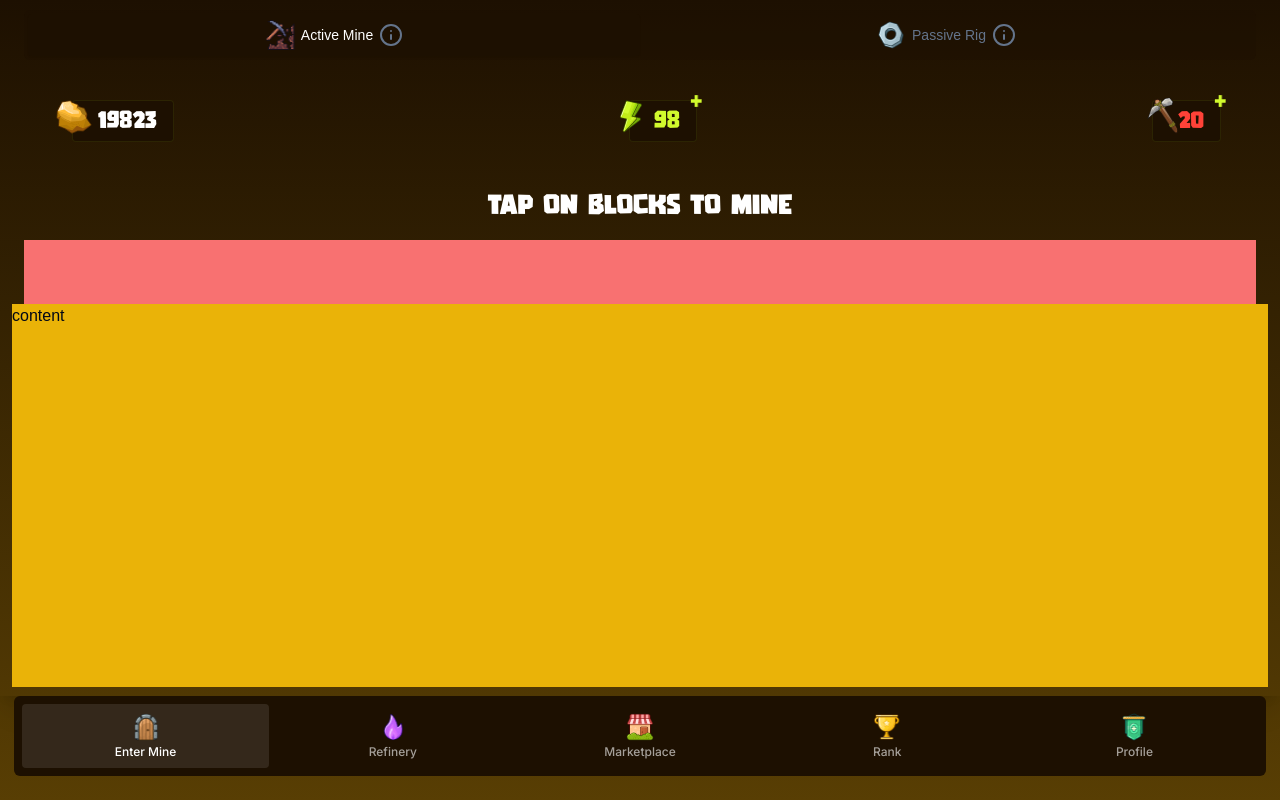
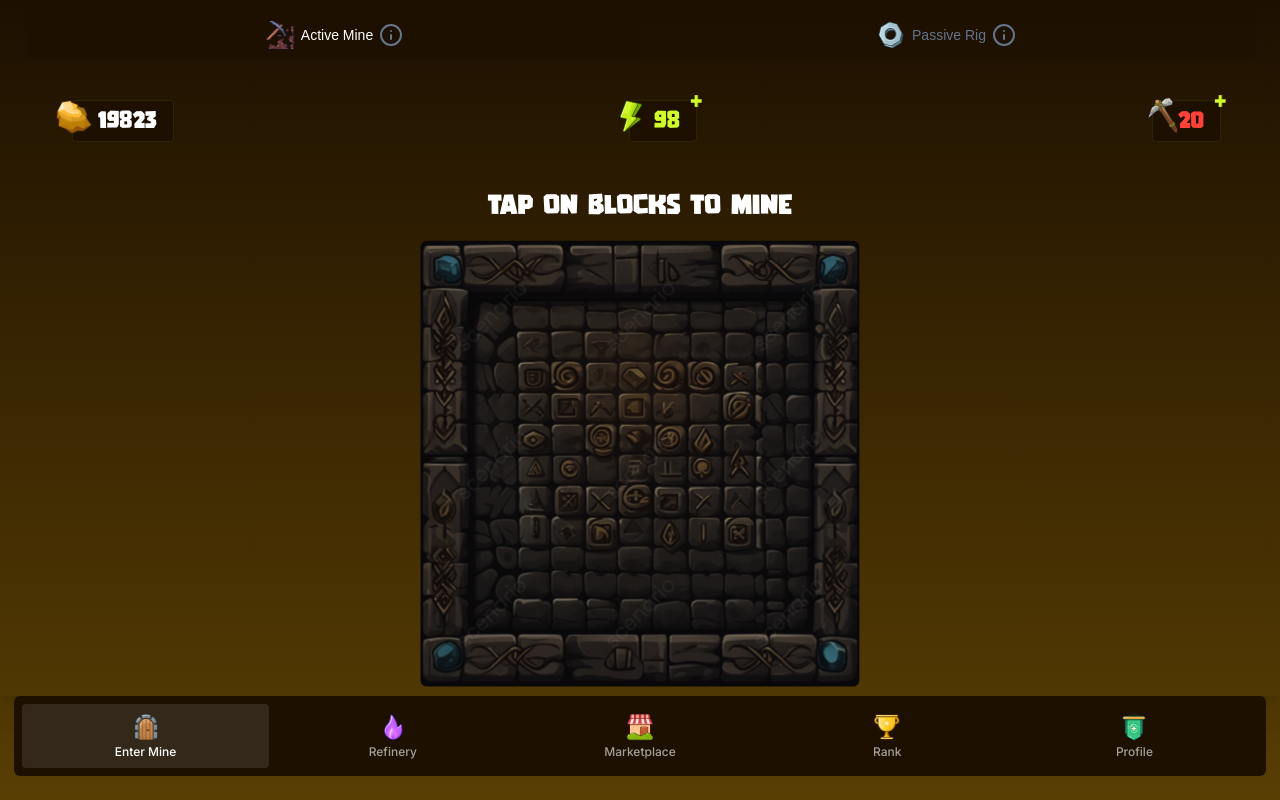
Before and after one commit to iampapagray/greed-miner-alpha, a React (Vite) app: page /#/ in a window 1280 px wide. Built offline with nearby package versions, Linux system fonts and the light colour scheme; what @tonconnect/ui-react would draw is missing.

Commit message:
pit background

```diff
--- a/src/components/Pit.tsx
+++ b/src/components/Pit.tsx
@@ -2,9 +2,9 @@ import React from 'react'
 
 function Pit() {
   return (
-    <div className='relative h-full w-full bg-red-400'>
-        <div className="absolute bottom-0 top-16 -left-3 -right-3 bg-yellow-500  ">
-            <p>content</p>
+    <div className='relative h-full w-full'>
+        <div className="absolute bottom-0 top-0 -left-3 -right-3 bg-pit-pattern bg-center bg-no-repeat bg-contain">
+            <p></p>
         </div>
     </div>
   )
--- a/tailwind.config.js
+++ b/tailwind.config.js
@@ -55,6 +55,9 @@ module.exports = {
           foreground: "hsl(var(--card-foreground))",
         },
       },
+      backgroundImage: {
+        'pit-pattern': "url('src/assets/images/mineBg.svg')"
+      },
       borderRadius: {
         lg: "var(--radius)",
         md: "calc(var(--radius) - 2px)",
```
